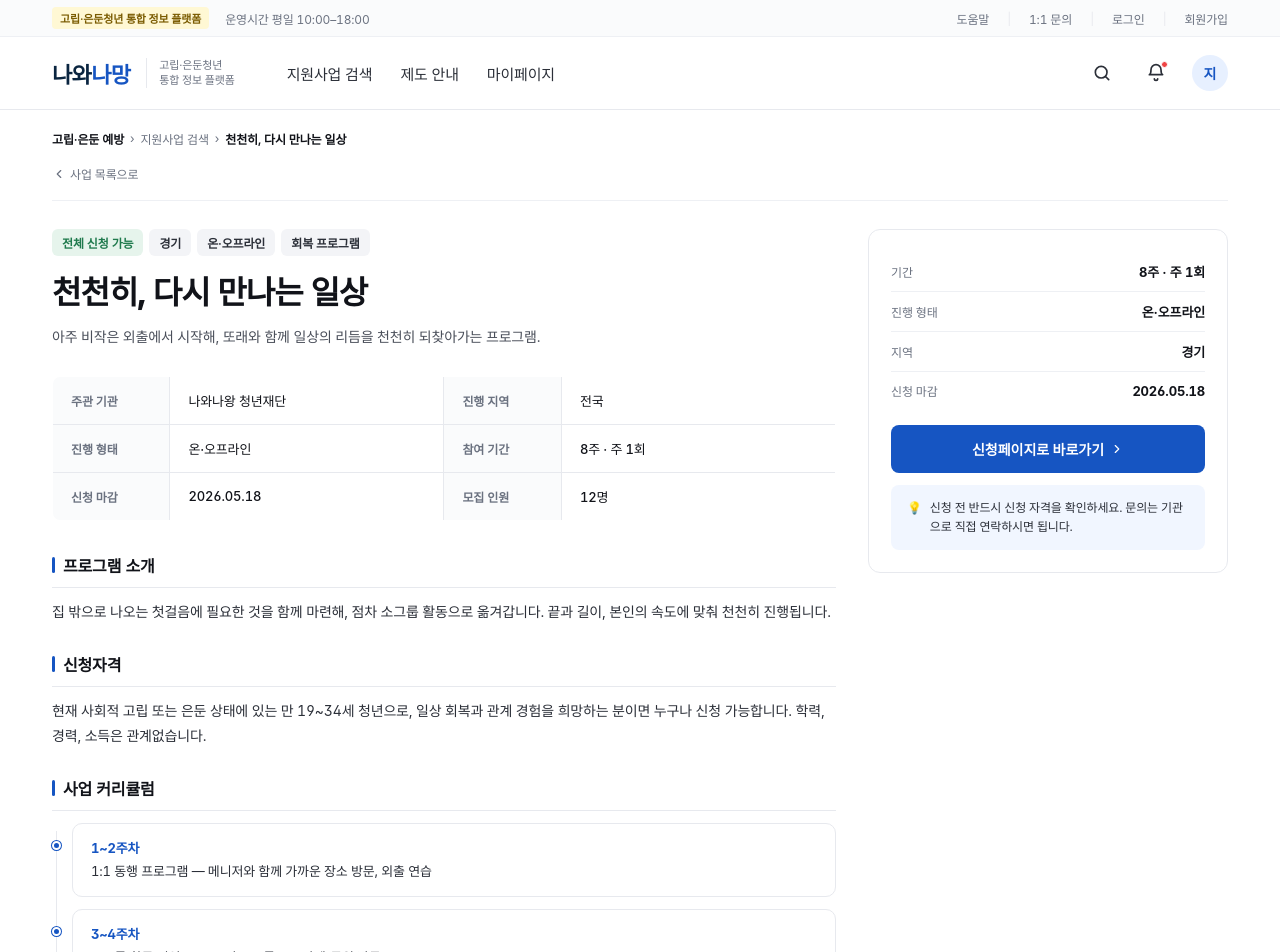
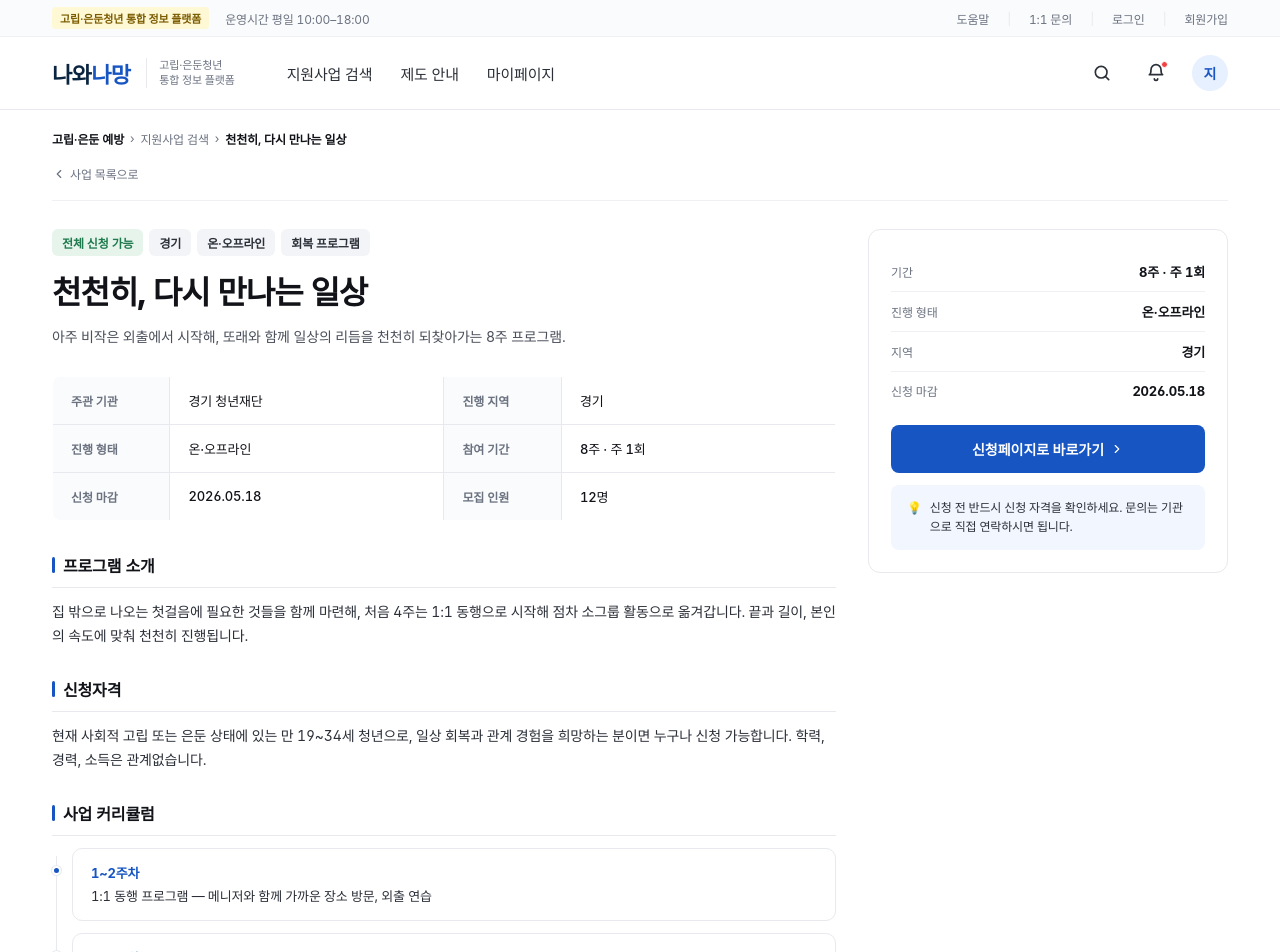
Before and after one commit to 2019147560/nawanawang_Monday, a Next.js app in the folder hahathree-next/: page /programs/1 in a window 1280 px wide. Shown: the top 952 px of the page. Built offline with nearby package versions, Linux system fonts and the light colour scheme; a web font is replaced by a local one.

Commit message:
fix: Use id-specific detail data instead of fixed DEFAULT_DETAIL_DATA

```diff
--- a/hahathree-next/src/app/programs/[id]/page.tsx
+++ b/hahathree-next/src/app/programs/[id]/page.tsx
@@ -3,7 +3,7 @@ import { notFound } from 'next/navigation';
 import type { Metadata } from 'next';
 import Crumb from '@/components/Crumb';
 import { Icon } from '@/components/ui/Icon';
-import { PROGRAMS, DETAIL_DATA } from '@/lib/data';
+import { PROGRAMS, getDetailData } from '@/lib/data';
 
 interface Props {
   params: { id: string };
@@ -62,6 +62,9 @@ function SidebarRow({ label, value, last }: { label: string; value: string; last
 export default function ProgramDetailPage({ params }: Props) {
   const p = PROGRAMS.find(p => p.id === Number(params.id));
   if (!p) notFound();
+
+  // id에 따라 상세 데이터 가져오기
+  const DETAIL_DATA = getDetailData(Number(params.id));
 
   return (
     <main style={{ maxWidth: 1240, margin: '0 auto', padding: '0 32px 32px' }}>
@@ -132,7 +135,7 @@ export default function ProgramDetailPage({ params }: Props) {
               <div style={{ position: 'absolute', left: 4, top: 8, bottom: 8, width: 1, background: 'var(--line)' }} />
               {DETAIL_DATA.curriculum.map((c, i) => (
                 <div key={i} style={{ position: 'relative', marginBottom: i === DETAIL_DATA.curriculum.length - 1 ? 0 : 12 }}>
-                  <div style={{ position: 'absolute', left: -20, top: 18, width: 9, height: 9, borderRadius: '50%', background: 'var(--brand-500)', border: '2px solid #fff', boxShadow: '0 0 0 1px var(--brand-500)' }} />
+                  <div style={{ position: 'absolute', left: -20, top: 18, width: 9, height: 9, borderRadius: '50%', background: 'var(--brand-500)', border: '2px solid #fff', boxShadow: '0 0 0 1px var(--line)' }} />
                   <div style={{ border: '1px solid var(--line)', borderRadius: 10, padding: '14px 18px', background: '#fff' }}>
                     <div style={{ fontWeight: 700, fontSize: 13, color: 'var(--brand-500)', marginBottom: 4 }}>{c.weeks}</div>
                     <div style={{ fontSize: 13, color: 'var(--ink-700)', lineHeight: 1.55 }}>{c.desc}</div>
```
